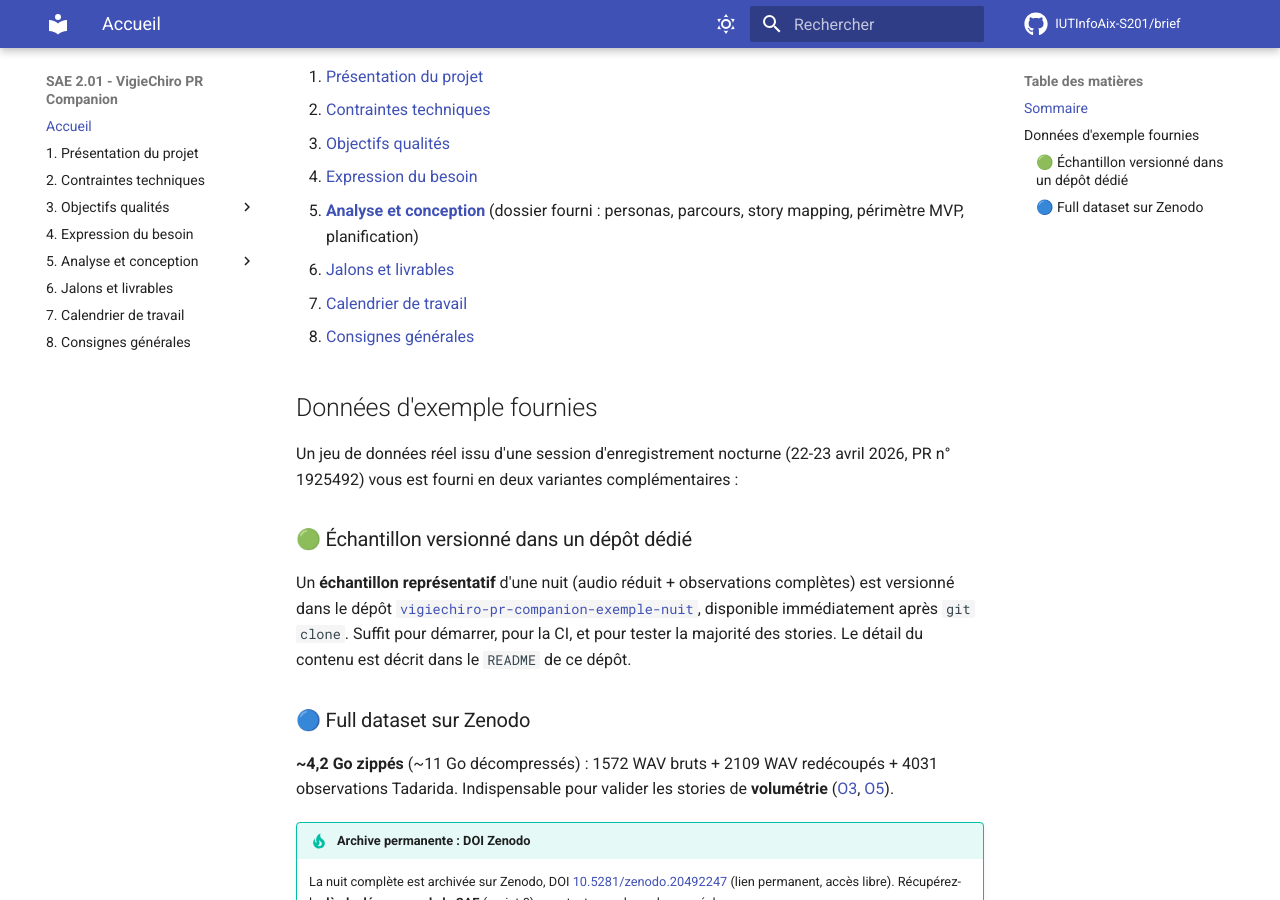
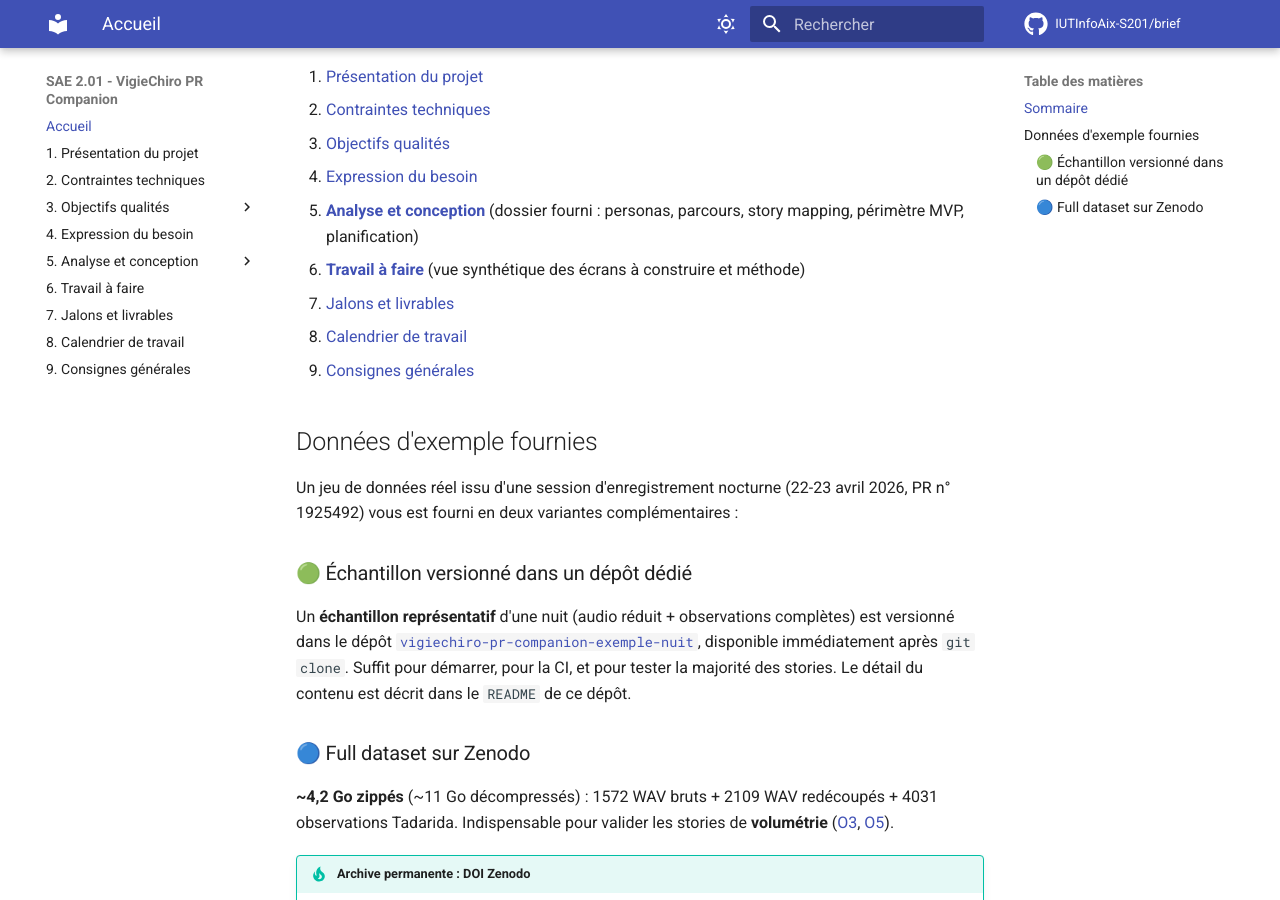
Before and after one commit to IUTInfoAix-S201/brief, an MkDocs documentation site: the page built from docs/index.md, in a window 1280 px wide and 900 px high, scrolled down 862 px. Built offline with MkDocs 1.6.1 and Material for MkDocs 9.7.7, drawn with Linux system fonts in a browser that asks for light colours; comment, search, counter and statistics services are not loaded.

Commit message:
docs: ajoute la page « Travail à faire » (vue synthétique + méthode)
Nouvelle section 6 « Travail à faire » : ce qui est fourni (feature sites = référence,
socle, services) vs les 8 écrans à construire (tableau feature/écran/parcours/priorité),
la méthode TDD à petits pas (une tâche = un fichier, issues du dépôt, ordre conseillé),
le workflow branche -> PR -> review (renvoi aux Consignes), les passes finales (qualité,
accessibilité, doc, perf, E2E) et les extensions optionnelles. Renumérote Jalons/
Calendrier/Consignes (7/8/9) dans la nav et le sommaire.

```diff
--- a/docs/index.md
+++ b/docs/index.md
@@ -22,9 +22,10 @@
 3. [Objectifs qualités](Objectifs%20qualités/index.md)
 4. [Expression du besoin](Expression%20du%20besoin.md)
 5. [**Analyse et conception**](Analyse%20et%20conception/index.md) (dossier fourni : personas, parcours, story mapping, périmètre MVP, planification)
-6. [Jalons et livrables](Jalons%20et%20livrables.md)
-7. [Calendrier de travail](Calendrier%20de%20travail.md)
-8. [Consignes générales](Consignes%20générales.md)
+6. [**Travail à faire**](Travail%20à%20faire.md) (vue synthétique des écrans à construire et méthode)
+7. [Jalons et livrables](Jalons%20et%20livrables.md)
+8. [Calendrier de travail](Calendrier%20de%20travail.md)
+9. [Consignes générales](Consignes%20générales.md)
 
 ## Données d'exemple fournies
 
--- a/mkdocs.yml
+++ b/mkdocs.yml
@@ -168,6 +168,7 @@ nav:
       - Périmètre MVP: Analyse et conception/Périmètre MVP.md
       - Planification: Analyse et conception/Planification.md
       - Planification plein écran: Analyse et conception/Planification - plein écran.md
-  - 6. Jalons et livrables: Jalons et livrables.md
-  - 7. Calendrier de travail: Calendrier de travail.md
-  - 8. Consignes générales: Consignes générales.md
+  - 6. Travail à faire: Travail à faire.md
+  - 7. Jalons et livrables: Jalons et livrables.md
+  - 8. Calendrier de travail: Calendrier de travail.md
+  - 9. Consignes générales: Consignes générales.md
```
Also changed, not shown: docs/Travail à faire.md (added, +98 -0 lines).
